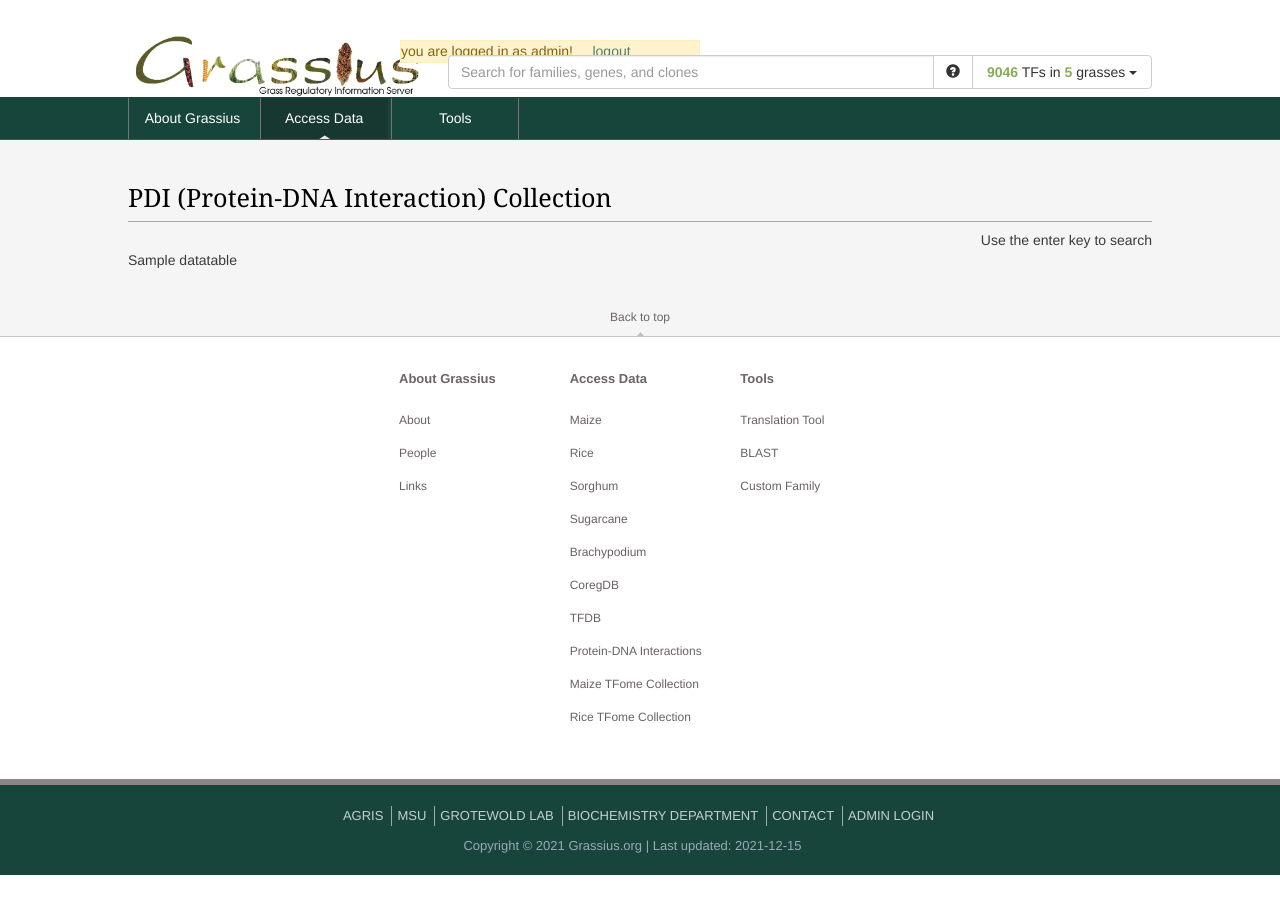
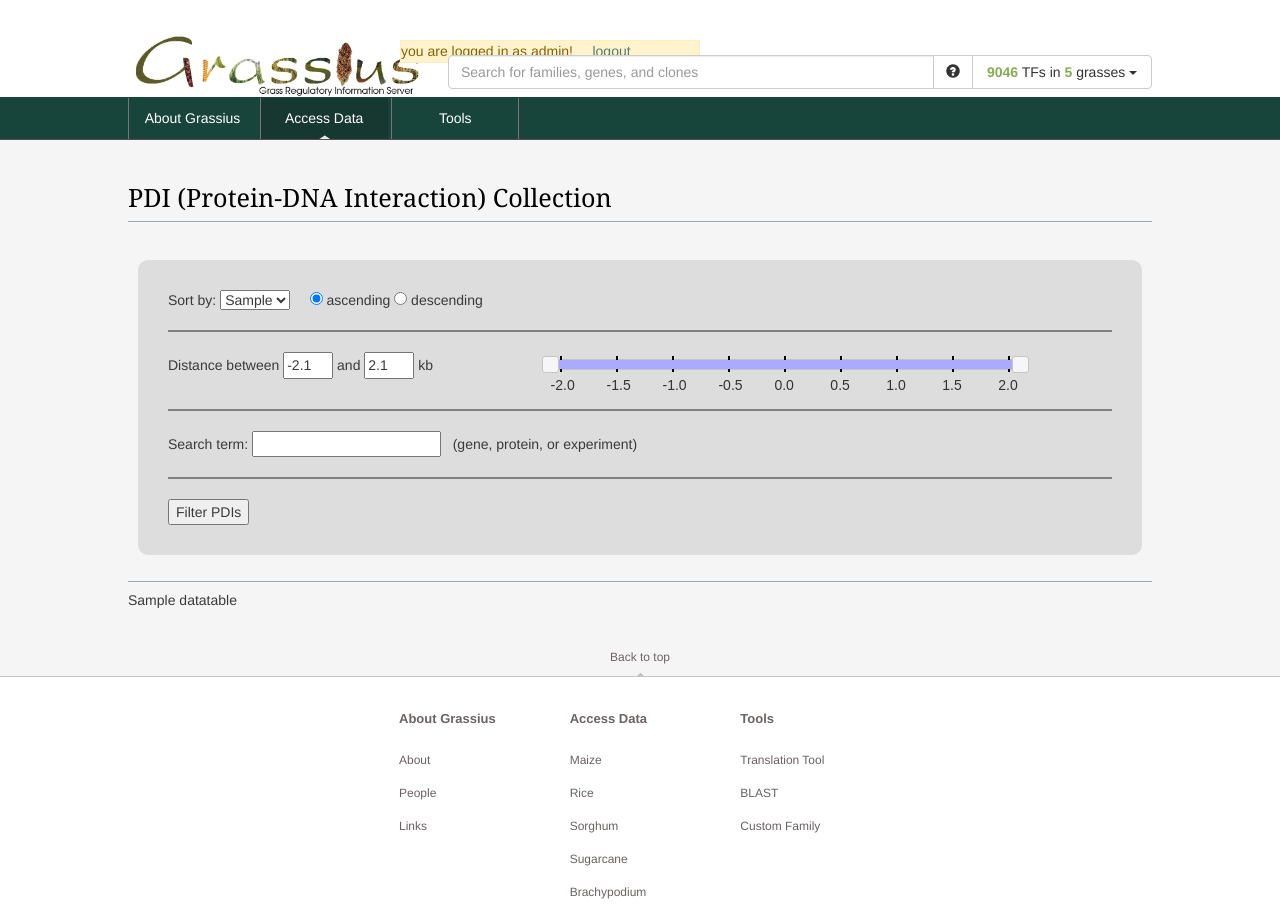
Before and after one commit to grotewold-lab/grassius-website, a CodeIgniter 4 app: template app/Views/pdicollection.php in a window 1280 px wide. Shown: the top 916 px of the page. Before the commit the page ends 875 px from the top, so only its background shows below. Run offline with PHP 8.4 and a stand-in for CodeIgniter, Linux system fonts and the light colour scheme; the template is opened without the code that fills it: most values are stand-ins (such as "Sample title", 1, 10 or a date in 2020); some libraries are stand-ins or nearby versions.

Commit message:
added search form to pdicollection page

```diff
--- a/app/Views/common/layout.php
+++ b/app/Views/common/layout.php
@@ -26,6 +26,9 @@
     <link rel="stylesheet" type="text/css" href="https://cdn.datatables.net/1.11.3/css/jquery.dataTables.css">
     <script type="text/javascript" charset="utf8" src="https://cdn.datatables.net/1.11.3/js/jquery.dataTables.js"></script>
 
+    <script src="https://cdnjs.cloudflare.com/ajax/libs/jqueryui/1.13.2/jquery-ui.min.js" integrity="sha512-57oZ/vW8ANMjR/KQ6Be9v/+/h6bq9/l3f0Oc7vn6qMqyhvPd1cvKBRWWpzu0QoneImqr2SkmO4MSqU+RpHom3Q==" crossorigin="anonymous" referrerpolicy="no-referrer"></script>
+    <link rel="stylesheet" href="https://cdnjs.cloudflare.com/ajax/libs/jqueryui/1.13.2/themes/base/jquery-ui.min.css" integrity="sha512-ELV+xyi8IhEApPS/pSj66+Jiw+sOT1Mqkzlh8ExXihe4zfqbWkxPRi8wptXIO9g73FSlhmquFlUOuMSoXz5IRw==" crossorigin="anonymous" referrerpolicy="no-referrer" />
+
     <link rel="stylesheet" href="/css/master.css" type="text/css">
 
     <!--   <script src="js/sorttable.js"></script> -->
--- a/app/Views/pdicollection.php
+++ b/app/Views/pdicollection.php
@@ -5,59 +5,68 @@
 <h2 class="wiki-top-header">
     PDI (Protein-DNA Interaction) Collection
 </h2>
-<?php if( false ){ ?>
-  <p>
-    You can download a spreadsheet of the entire collection here:
-    <a href="/download/Grassius_RegNet.xls">All TF interactions based on experimental data
-    </a>
-  </p>
+<br>
+<br>
+
+<div class="search-form">
+
+    <label for="select_sort">Sort by: </label>
+    <select id="select_sort" name="sort_col_index">
+        <?php
+            $i = 0;
+            foreach( $sort_options as $label ) {
+                if( $i == 8 ){
+                    $selected = "selected";
+                } else {
+                    $selected = "";
+                }
+                echo "<option value='$i' $selected>$label</option>";
+                $i += 1;
+            }
+        ?>
+    </select>
+
+    &nbsp;&nbsp;&nbsp;
+
+    <input id="sort_dir_asc" type="radio" name="sort_dir" value="ASC" checked>
+    <label for="sort_dir_asc">ascending</label>
+
+    <input id="sort_dir_desc" type="radio" name="sort_dir" value="DESC">
+    <label for="sort_dir_desc">descending</label>
+
+    <hr>
 
 
-<h2 class="wiki-section-header">
-    Overview
-</h2>
-    <br>
-    There are <?php echo $n_total; ?> total interactions.
-    <br>
+    <div class="ui-slider-outer-container">
+        <p>
+            <label>Distance between</label>
+            <input type="text" id="distance_range_min" class="ui-slider-text-box">
+            <label>and</label>
+            <input type="text" id="distance_range_max" class="ui-slider-text-box">
+            <label>kb</label>
+        </p>
+        <div class="ui-slider-inner-container">
+            <div id="slider-range"></div>
+        </div>
+    </div>
 
-    There are <?php echo count($distinct_bases); ?> distinct regulator genes:
-    <ul>
-    <?php
-    foreach ($distinct_bases as $base) {
-        echo "<li>$base->gene_id ($base->count interactions)</li>";
-    }
-    ?>
-    </ul>
+    <hr>
+
+    <label>Search term:</label>
+    <input type="text" id="search_term">
+    &nbsp;
+    <label>(gene, protein, or experiment)</label>
 
 
-    There are <?php echo count($distinct_types); ?> types of interactions:
-    <ul>
-    <?php
-    foreach ($distinct_types as $base) {
-        echo "<li>$base->interaction_type ($base->count interactions)</li>";
-    }
-    ?>
-    </ul>
+    <hr>
+    <button id="submit" type="button">Filter PDIs</button>
 
+</div>
 
-    <!--
-    There are <?php echo count($distinct_exps); ?> types of experiments:
-    <ul>
-    <?php
-    foreach ($distinct_exps as $base) {
-        echo "<li>$base->experiment ($base->count interactions)</li>";
-    }
-    ?>
-    </ul>
-    -->
+<h2 class="wiki-top-header"></h2>
 
-<h2 class="wiki-section-header">
-    Listing all PDI
-</h2>
-<?php } ?>
   <br>
 
-<div style="text-align:right">Use the enter key to search</div>
   <?php echo $datatable; ?>
 
   <br>
@@ -65,9 +74,79 @@
 
 <script>
     var $ = jQuery.noConflict();
+
+
+    min = -2.1
+    max = 2.1
+    scale = 100
+
+    function update_distance_range_label(){
+        var min_val = $( "#slider-range" ).slider( "values", 0 )/scale
+        var max_val = $( "#slider-range" ).slider( "values", 1 )/scale
+        $( "#distance_range_min" ).val(min_val)
+        $( "#distance_range_max" ).val(max_val)
+    }
+
+    function update_distance_range_slider(){
+        var min_val = parseFloat($( "#distance_range_min" ).val()) * scale
+        var max_val = parseFloat($( "#distance_range_max" ).val()) * scale
+        $( "#slider-range" ).slider( "option", "values", [ min_val, max_val ] );
+    }
+
+
+    function update_datatable(){
+        var sort_col_index = $('#select_sort').val()
+        var sort_dir = $('input[name="sort_dir"]:checked').val()
+        var min_val = parseFloat($( "#distance_range_min" ).val())
+        var max_val = parseFloat($( "#distance_range_max" ).val())
+        var search_term = $('#search_term').val()
+        var url = '/pdicollection/filtered_datatable/'+[sort_col_index, sort_dir, min_val, max_val, search_term].join('/')
+        pdi_table.ajax.url( url ).load();
+    }
+
     $(document).ready(function(){
         $('#nav_access').addClass("active");
+
+        // build slider
+        var $slider =  $('#slider-range');
+        $slider.slider({
+          range: true,
+          min: min*scale,
+          max: max*scale,
+          values: [ min*scale, max*scale ],
+          slide: function( event, ui ) {
+            update_distance_range_label()
+          }
+        });
+        update_distance_range_label()
+        $("#distance_range_min").on("input", update_distance_range_slider);
+        $("#distance_range_max").on("input", update_distance_range_slider);
+
+        // add ticks to slider
+        var start = -2
+        var spacing = .5
+        var tick_offset = -.015
+        var label_offset_pct = -2
+        var decimals = 1
+        $slider.find('.ui-slider-tick-mark').remove();
+        for (var i = start; i < max ; i+=spacing) {
+            var tick_left = (100-100*(max-(i+tick_offset))/(max-min)) + '%'
+            var label_left = (label_offset_pct+100-100*(max-(i+tick_offset))/(max-min)) + '%'
+            $('<span class="ui-slider-tick-mark"></span>').css('left', tick_left).appendTo($slider);
+            $('<span class="ui-slider-tick-label">' + i.toFixed(decimals) + '</span>').css('left', label_left).appendTo($slider);
+         }
+
+        // enable button "Filter PDIs"
+        $('#submit').click(update_datatable);
     })
+
+
 </script>
 
+<style>
+    .dataTables_filter {
+        display: none;
+    }
+</style>
+
 <?= $this->endSection() ?>
--- a/public/css/master.css
+++ b/public/css/master.css
@@ -36,8 +36,70 @@
     text-decoration: none;
 }
 
+/**
+ * search form
+ * used on pdicollection page
+ */
+
+.search-form {
+    background-color: #DDD;
+    padding: 30px;
+    margin: 10px;
+    border-radius: 10px;
+}
+
+.search-form hr {
+    border:none;
+    border-top: 2px solid gray;
+}
 
 
+/**
+ * jquery ui slider
+ * used on pdicollection search form
+ * to select range of distances
+ */
+.ui-slider-outer-container {
+    white-space: nowrap;
+    width: 100%;
+}
+.ui-slider-outer-container > p {
+    display: inline-block;
+    width: 40%;
+    margin: 0px;
+    padding-bottom: 10px;
+}
+
+.ui-slider-inner-container{
+    display: inline-block;
+    width: 50%;
+    margin: 0px;
+}
+
+.ui-slider-range {
+    background-color: #AAF;
+}
+
+.ui-slider-tick-mark{
+    display:inline-block;
+    width:2px;
+    background:black;
+    height:16px;
+    position:absolute;
+    top:-4px;
+}
+
+.ui-slider-tick-label{
+    display:inline-block;
+    width:20px;
+    height:16px;
+    position:absolute;
+    top:15px;
+}
+
+.ui-slider-text-box {
+    width: 50px;
+}
 
 /**
  * radio buttons to select maize genome version
```
Also changed, not shown: app/Config/Routes.php (+7 -1 lines), app/Controllers/PdicollectionController.php (+63 -41 lines).
